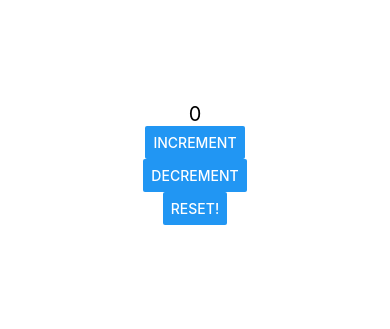
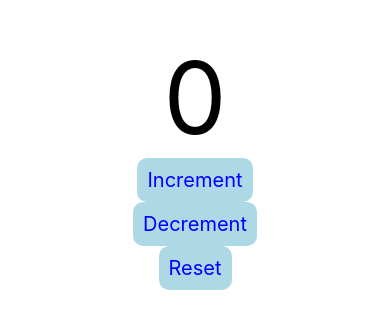
Before and after one commit to ricsoh/expo-project2, a React Native app: screen / in a window 390 px wide. Shown: the part 259-588 px from the top of the page. Built offline with nearby package versions, Linux system fonts and the light colour scheme.

Commit message:
used TouchableOpacity

```diff
--- a/App.js
+++ b/App.js
@@ -1,6 +1,6 @@
 import { StatusBar } from 'expo-status-bar';
 import React, { useState } from 'react';
-import { StyleSheet, Text, Button, View } from 'react-native';
+import { StyleSheet, Text, TouchableOpacity, TouchableWithoutFeedback, View } from 'react-native';
 
 export default function App() {
   const [count, setCount] = useState(0);
@@ -24,9 +24,11 @@ export default function App() {
   return (
     <View style={styles.container}>
       <Text style={styles.text}>{count}</Text>
-      <Button title='Increment' onPress={increment}></Button>
-      <Button title='Decrement' onPress={decrement}></Button>
-      <Button title='Reset!' onPress={reset}></Button>
+      <TouchableOpacity onPress={increment} style={styles.button}><Text style={styles.buttonText}>Increment</Text></TouchableOpacity>
+      <Text></Text>
+      <TouchableOpacity onPress={decrement} style={styles.button}><Text style={styles.buttonText}>Decrement</Text></TouchableOpacity>
+      <Text></Text>
+      <TouchableOpacity onPress={reset} style={styles.button}><Text style={styles.buttonText}>Reset</Text></TouchableOpacity>
       <StatusBar style="auto" />
     </View>
   );
@@ -41,6 +43,17 @@ const styles = StyleSheet.create({
   },
 
   text: {
+    fontSize: 100,
+  },
+
+  button: {
+    backgroundColor: "lightblue",
+    padding: 10,
+    borderRadius: 10,
+  },
+
+  buttonText: {
     fontSize: 20,
+    color: 'blue',
   },
 });
```
